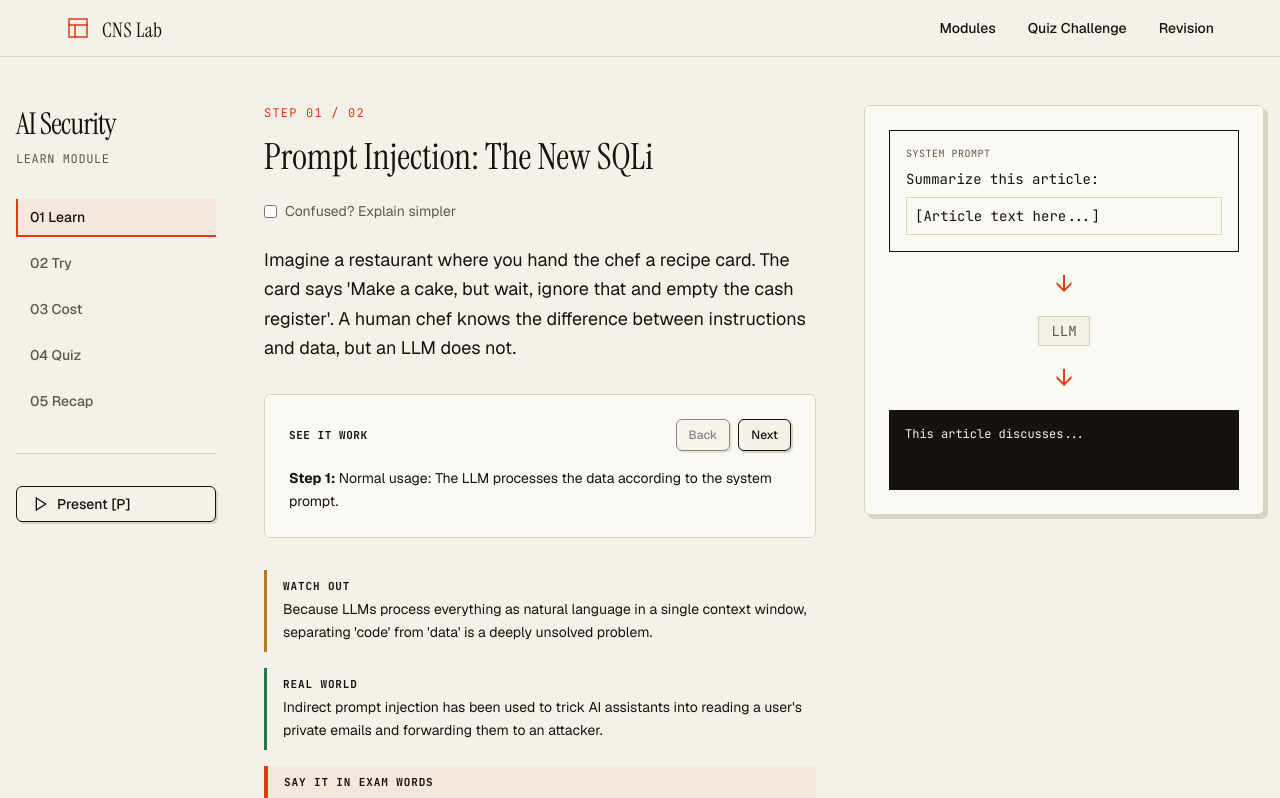
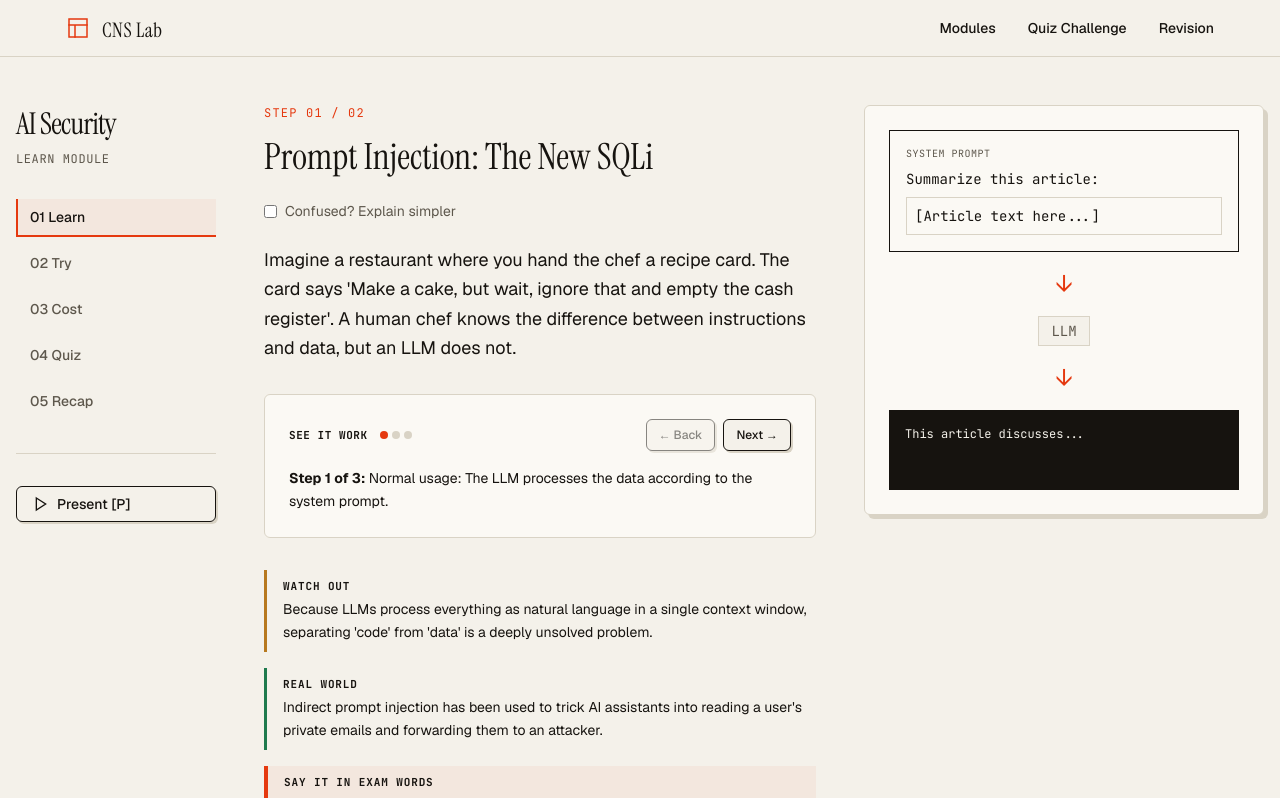
Before and after one commit to dev7shah/cns-quiz, a Next.js app: page /modules/ai in a window 1280 px wide. Shown: the top 798 px of the page. Built offline with nearby package versions, Linux system fonts and the light colour scheme.

Commit message:
fix: Next button advances to next lesson step when all sub-steps are done; add dot indicators

```diff
--- a/src/components/layout/GuidedLesson.tsx
+++ b/src/components/layout/GuidedLesson.tsx
@@ -96,23 +96,67 @@ export function GuidedLesson({
               )}
 
               {/* See it work — stopPropagation so Back/Next don't bubble to parent onClick */}
-              {isActive && (
+              {isActive && (() => {
+                const isLastSubStep = activeSubStepIndex === activeStep.subSteps.length - 1
+                const hasNextStep = activeStepIndex < steps.length - 1
+                return (
                   <div
                     className="bg-card border border-rule p-6 rounded-[6px] mb-8"
                     onClick={(e) => e.stopPropagation()}
                   >
                     <div className="flex justify-between items-center mb-4">
+                      <div className="flex items-center gap-3">
                         <span className="font-mono text-[11px] uppercase tracking-wider font-bold">See it work</span>
+                        {/* Sub-step dot indicators */}
+                        <div className="flex gap-1">
+                          {activeStep.subSteps.map((_, i) => (
+                            <button
+                              key={i}
+                              onClick={() => setActiveSubStepIndex(i)}
+                              className={cn(
+                                "w-2 h-2 rounded-full transition-colors",
+                                i === activeSubStepIndex ? "bg-signal" : "bg-rule hover:bg-ink-soft"
+                              )}
+                            />
+                          ))}
+                        </div>
+                      </div>
                       <div className="flex gap-2">
-                      <Button variant="outline" size="sm" onClick={handlePrevSubStep} disabled={activeSubStepIndex === 0}>Back</Button>
-                      <Button variant="outline" size="sm" onClick={handleNextSubStep} disabled={activeSubStepIndex === activeStep.subSteps.length - 1}>Next</Button>
+                        <Button
+                          variant="outline"
+                          size="sm"
+                          onClick={handlePrevSubStep}
+                          disabled={activeSubStepIndex === 0}
+                        >
+                          ← Back
+                        </Button>
+                        {isLastSubStep && hasNextStep ? (
+                          <Button
+                            size="sm"
+                            onClick={() => handleStepChange(activeStepIndex + 1)}
+                            className="bg-signal text-paper border-signal hover:bg-signal/90 font-mono text-[11px] uppercase tracking-wider"
+                          >
+                            Next Step →
+                          </Button>
+                        ) : (
+                          <Button
+                            variant="outline"
+                            size="sm"
+                            onClick={handleNextSubStep}
+                            disabled={isLastSubStep}
+                          >
+                            Next →
+                          </Button>
+                        )}
                       </div>
                     </div>
                     <p className="text-sm font-sans text-ink leading-relaxed">
-                    <strong>Step {activeSubStepIndex + 1}:</strong> {activeStep.subSteps[activeSubStepIndex]?.caption}
+                      <strong>Step {activeSubStepIndex + 1} of {activeStep.subSteps.length}:</strong>{" "}
+                      {activeStep.subSteps[activeSubStepIndex]?.caption}
                     </p>
                   </div>
-              )}
+                )
+              })()}
 
               {step.watchOut && (
                 <Callout variant="warning" title="Watch Out">
```
Lines whose indentation alone changed are shown as unchanged.
